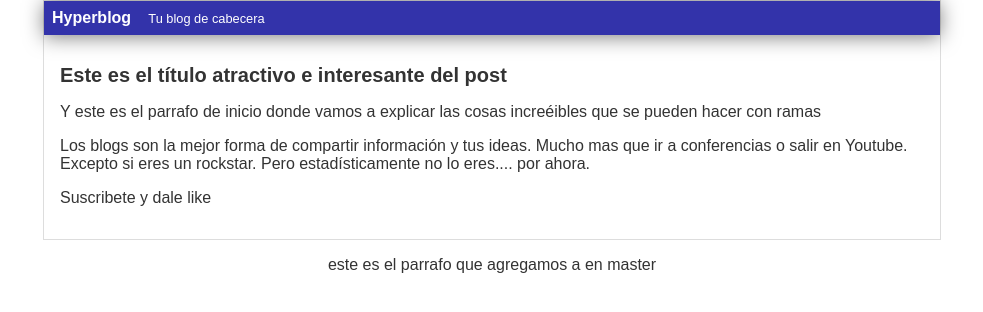
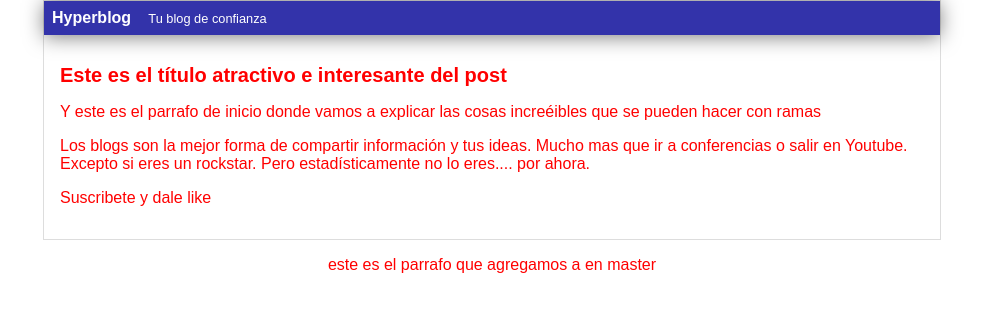
Before and after one commit to efreenml/cursoGithubPlatzi, a plain HTML site: page index.html in a window 1280 px wide. Shown: the whole page, without its empty margins (148-1131 px from the left). Drawn offline with Linux system fonts and the light colour scheme.

Commit message:
crear conflicto

```diff
--- a/css/estilo.css
+++ b/css/estilo.css
@@ -1,9 +1,8 @@
 body
 {
-    color: #333;
+    color: red;
     text-align: center;
     font-family: arial;
-    color: #333;
     margin:0;
     padding:0;
 
--- a/index.html
+++ b/index.html
@@ -7,7 +7,7 @@
         <div id="container">
             <div id="cabecera">
                 Hyperblog
-                <span id="tagline">Tu blog de cabecera</span>
+                <span id="tagline">Tu blog de confianza</span>
             </div>
             <div id="post">
                 <h1>Este es el título atractivo e interesante del post</h1>
```
